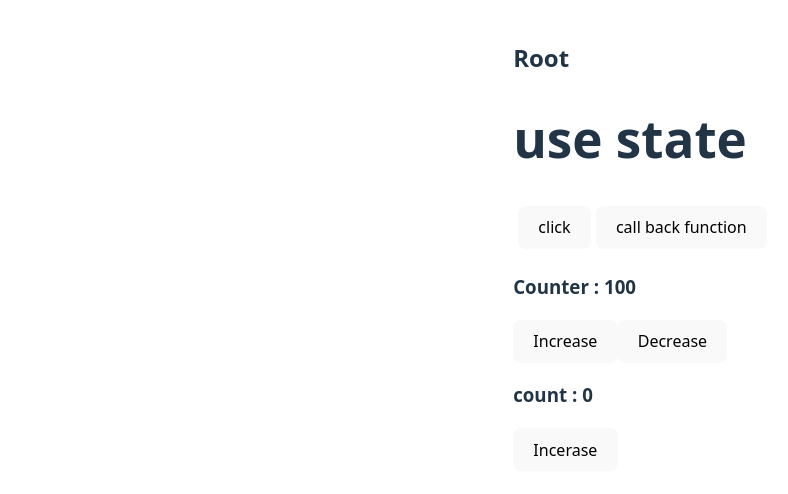
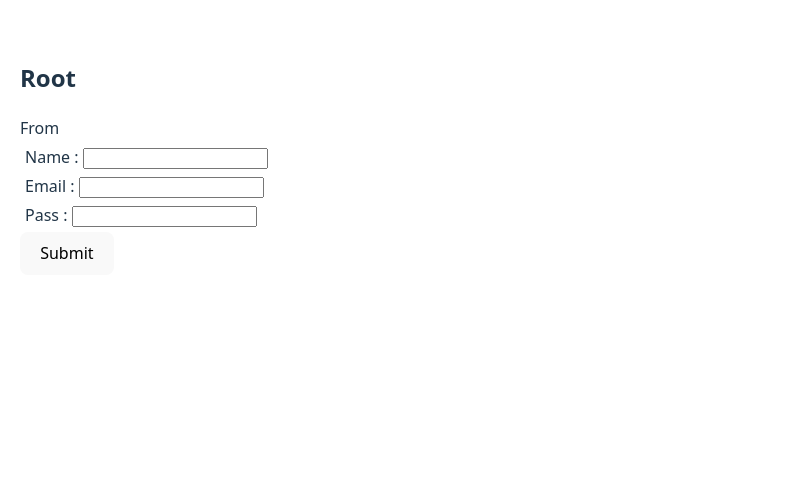
Before and after one commit to omkarchavan-git/my-react-app, a React (Vite) app: page / in a window 1280 px wide. Shown: the top 494 px of the page, without its empty margins (0-788 px from the left). Built offline with nearby package versions, Linux system fonts and the light colour scheme.

Commit message:
Crearted new from

```diff
--- a/src/App.css
+++ b/src/App.css
@@ -1,8 +1,9 @@
 body, #root {
   display: flex;
-  justify-content: center;   /* Horizontal center */
-  align-items: flex-start;    /* Align to top  */
+  justify-content: flex-start;   /* Horizontal center */
+   align-items: flex-start;   /* Align to top  */
   /* min-height: 100vh;         Full screen */
+  margin: 10px;
 }
 
 #container {
--- a/src/App.jsx
+++ b/src/App.jsx
@@ -4,6 +4,7 @@
 import Events from './components/Events'
 import Loops  from './components/Loops'
 import UseEffects from './components/UseEffects'
+import FormHandel from './components/FormHandel'
 
 function App() {
   const [count, setCount] = useState(0)
@@ -18,10 +19,12 @@
 
 
         </div>
-        <Events />
+        {/* <Events />
         <Counter />
-         {/* <Loops /> */}
-        <UseEffects />
+          <Loops />
+        <UseEffects /> */}
+
+        <FormHandel />
       </div>
     </>
   )
--- a/src/components/FormHandel.jsx
+++ b/src/components/FormHandel.jsx
@@ -0,0 +1,43 @@
+import { useState } from "react"
+
+const FormHandel = () => {
+
+
+        const [name, setName] = useState("")
+        const [email, setEmail] = useState("")
+        const [pass, setPass] = useState("")
+
+        const handleSubmit = (e) => {
+            e.preventDefault();
+            alert("Your Data" + name + " " + email +" " + pass + " ")
+
+
+            setName('')
+            setEmail('')
+            setPass('')
+
+        }
+
+
+
+    return (
+        <div>
+            <div>From</div>
+
+            <form action="" onSubmit={handleSubmit}>
+
+                <div className='form'  >
+                     <div style={{margin:'5px'}}>Name : {" "} <input  value={name} onChange={(e) => setName(e.target.value)} type='text'/>  </div>
+                     <div style={{margin:'5px'}} >Email : {" "} <input value={email} onChange={(e) => setEmail(e.target.value)} type='text'/>  </div>
+                     <div style={{margin:'5px'}}>Pass  : {" "} <input value={pass} onChange={(e) => setPass(e.target.value)} type='password'/>  </div>
+
+                     <button type="submit" className='btn'>Submit</button>
+                </div>
+
+
+            </form>
+        </div>
+    )
+}
+
+export default FormHandel
```
